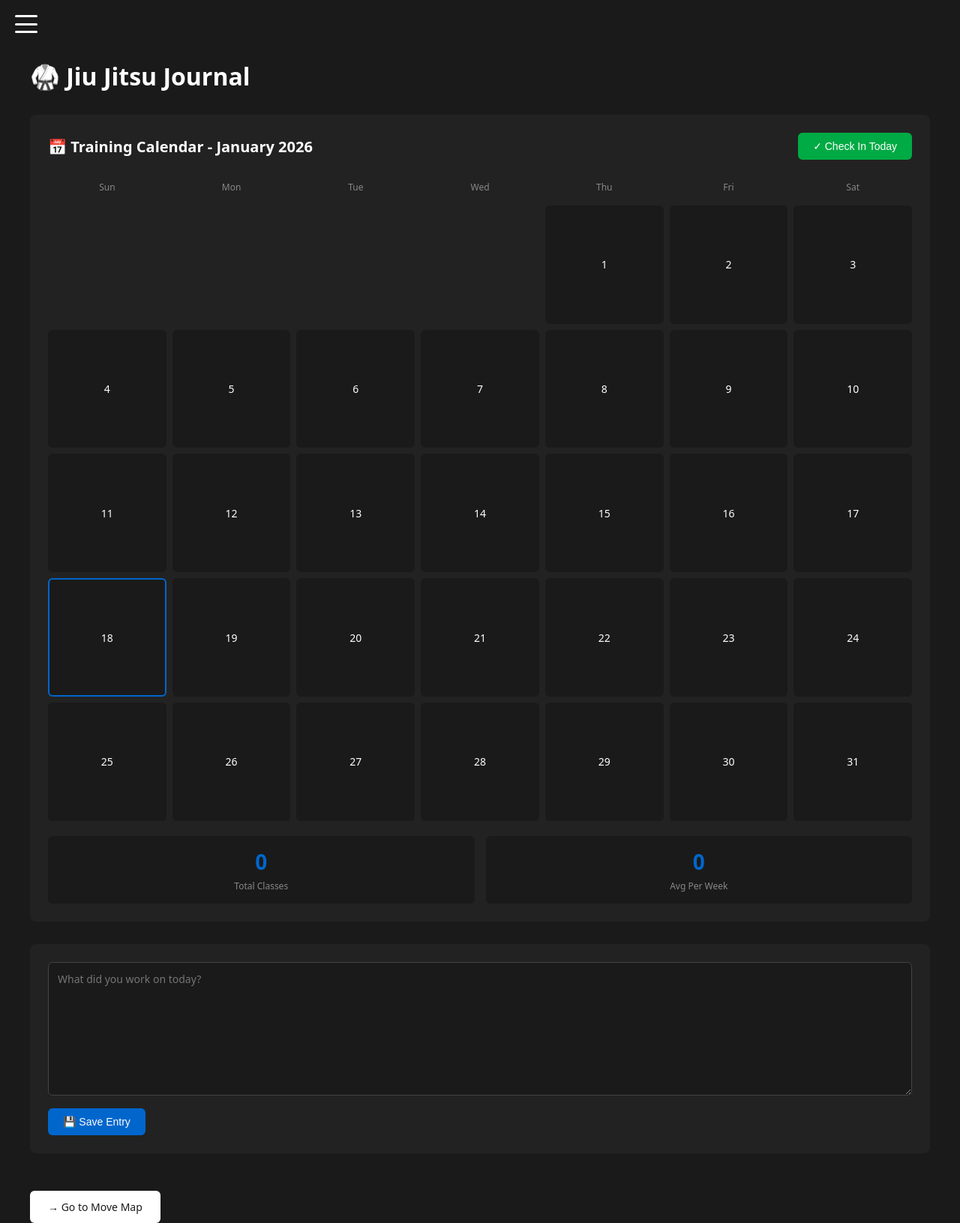
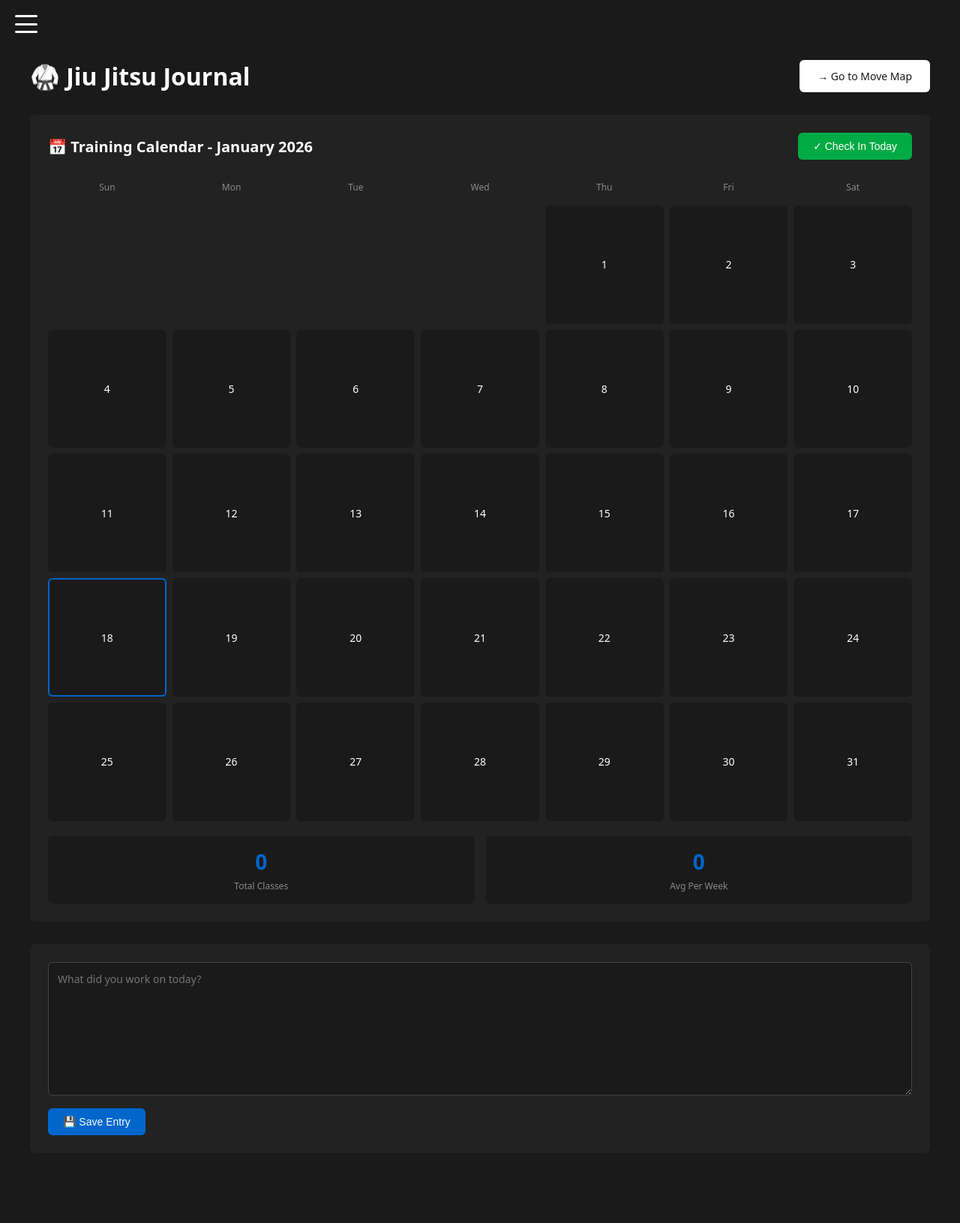
Before and after one commit to AUrbano2000/bjj-tracker, a Flask app: page / in a window 1280 px wide. Shown: the whole page at 75% size. After the commit the page ends 1514 px from the top, so only its background shows below. Run offline with Flask 3, Linux system fonts and the light colour scheme; data that the repository does not hold is empty.

Commit message:
Move Go to Move Map button to header line on journal page

```diff
--- a/templates/journal.html
+++ b/templates/journal.html
@@ -179,6 +179,9 @@
         h1 {
             margin-bottom: 30px;
             font-size: 32px;
+            display: flex;
+            justify-content: space-between;
+            align-items: center;
         }
 
         .journal-form {
@@ -243,6 +246,24 @@
             background: #222;
             padding: 24px;
             border-radius: 8px;
+        }
+
+        .nav-button {
+            display: inline-block;
+            padding: 12px 24px;
+            background: white;
+            color: #1a1a1a;
+            text-decoration: none;
+            border-radius: 6px;
+            font-weight: 500;
+            font-size: 14px;
+            transition: 0.2s;
+        }
+
+        .nav-button:hover {
+            background: #e0e0e0;
+            text-decoration: none;
+            transform: translateY(-1px);
         }
 
         .recent-entries h2 {
@@ -392,7 +413,10 @@
 
     <!-- Main Content -->
     <div class="main-content" id="mainContent">
-        <h1>🥋 Jiu Jitsu Journal</h1>
+        <h1>
+            <span>🥋 Jiu Jitsu Journal</span>
+            <a href="/moves" class="nav-button">→ Go to Move Map</a>
+        </h1>
 
         <div class="calendar-section">
             <div class="calendar-header">
@@ -420,8 +444,6 @@
                 <button type="submit">💾 Save Entry</button>
             </form>
         </div>
-
-        <a href="/moves" class="nav-link">→ Go to Move Map</a>
     </div>
 
     <script>
```
